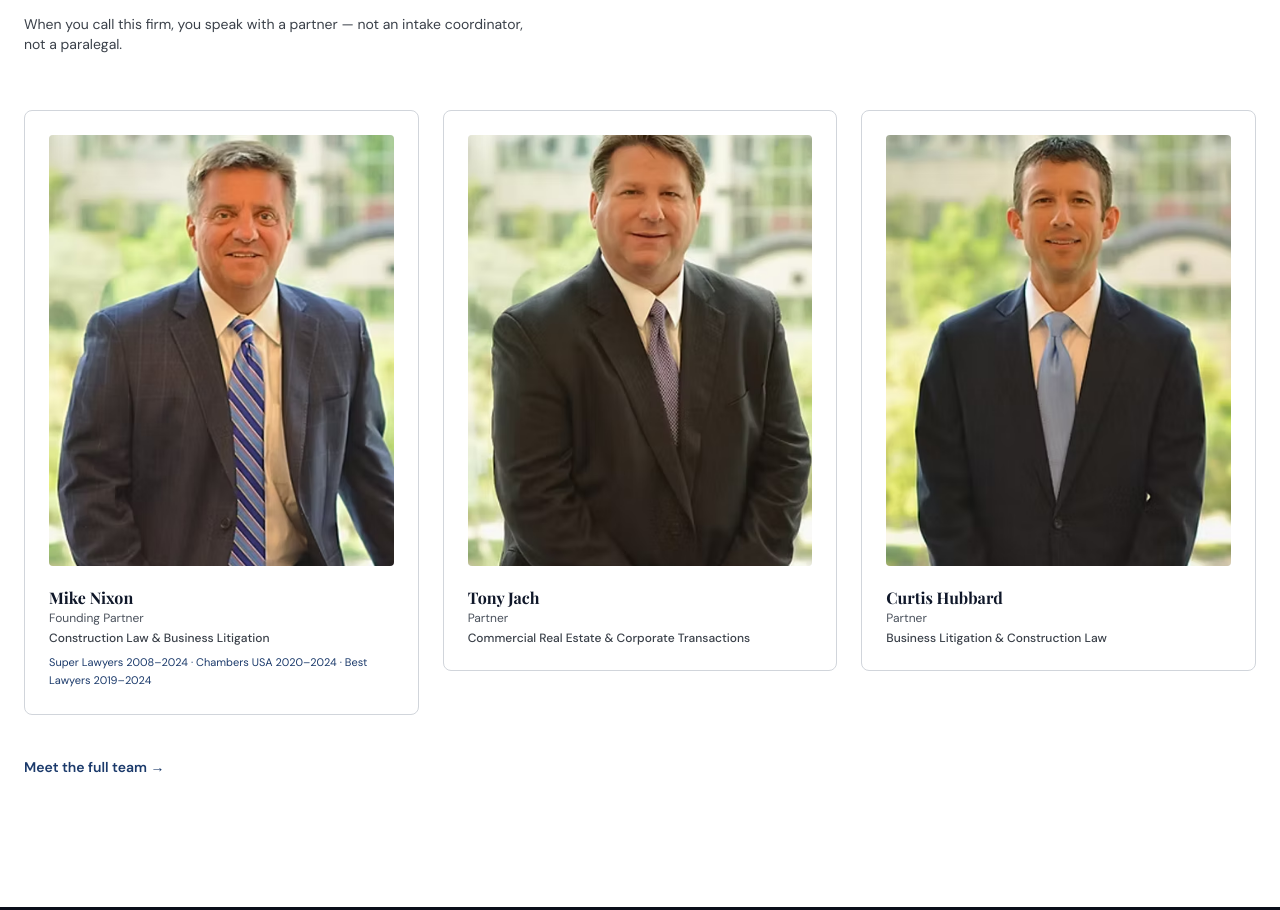
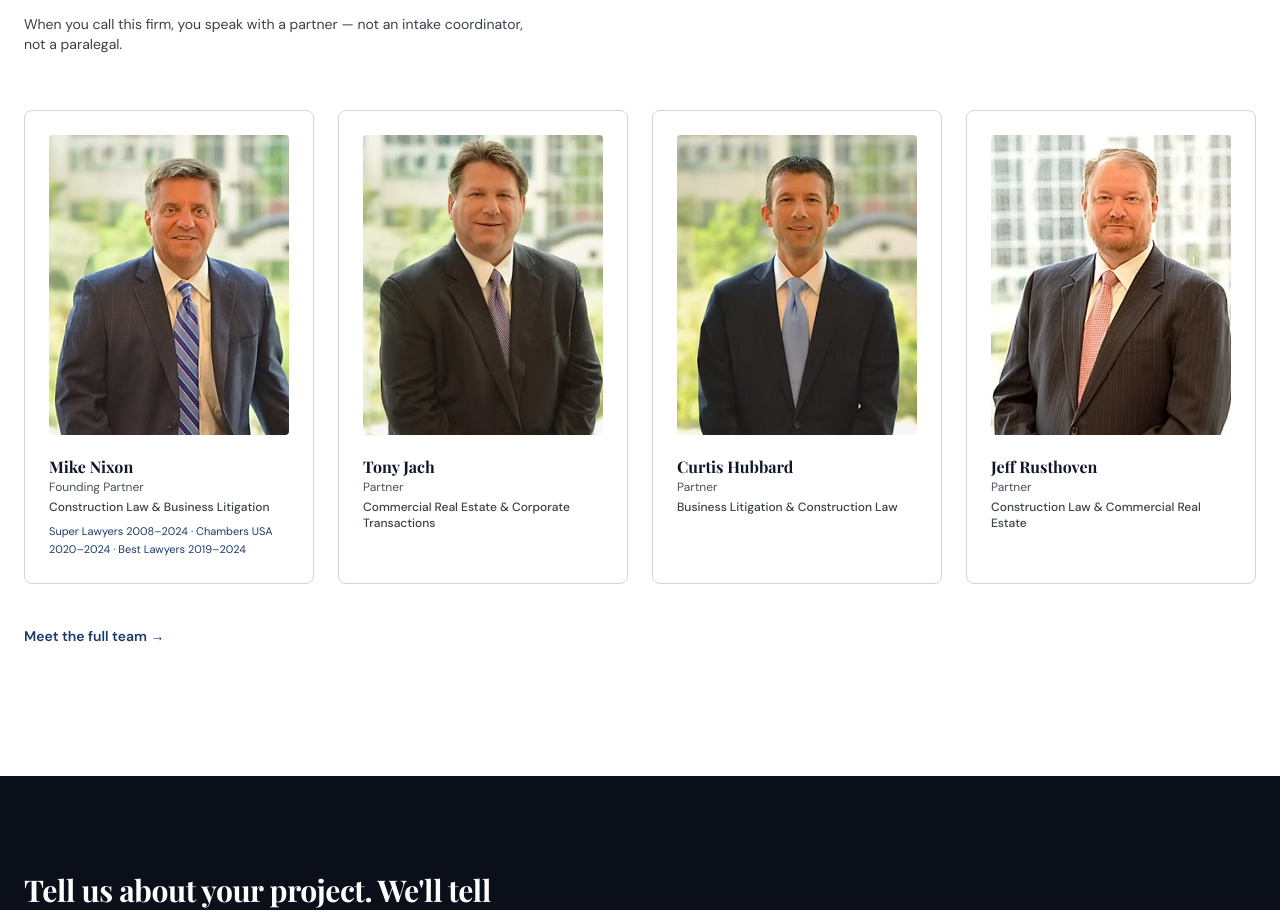
Before and after one commit to owennixar/njh-law, a Next.js app: page / in a window 1280 px wide. Shown: the part 2912-3822 px from the top of the page. Built offline with nearby package versions, Linux system fonts and the light colour scheme; a web font is replaced by a local one.

Commit message:
Fix attorney cards equal height, photo crop, add Rusthoven

```diff
--- a/src/app/page.tsx
+++ b/src/app/page.tsx
@@ -121,6 +121,14 @@ const partners = [
     focus: "Business Litigation & Construction Law",
     slug: "curtis-hubbard",
     photo: "/images/curtis_hubbard.avif",
+    recognitions: "",
+  },
+  {
+    name: "Jeff Rusthoven",
+    title: "Partner",
+    focus: "Construction Law & Commercial Real Estate",
+    slug: "jeffery-rusthoven",
+    photo: "/images/jeff_rusthoven.avif",
     recognitions: "",
   },
 ];
@@ -373,19 +381,19 @@ export default function HomePage() {
             </p>
           </FadeIn>
 
-          <div className="mt-14 grid gap-6 sm:grid-cols-2 lg:grid-cols-3">
+          <div className="mt-14 grid gap-6 sm:grid-cols-2 lg:grid-cols-4">
             {partners.map((attorney, i) => (
               <FadeIn key={attorney.slug} delay={i * 0.05}>
                 <Link
                   href={`/attorneys/${attorney.slug}`}
-                  className="card-hover group block rounded-lg border border-charcoal-200 p-6"
+                  className="card-hover group flex h-full flex-col rounded-lg border border-charcoal-200 p-6"
                 >
                   <div className="relative aspect-[4/5] overflow-hidden rounded bg-charcoal-100">
                     <Image
                       src={attorney.photo}
                       alt={`${attorney.name}, Dallas construction and business attorney`}
                       fill
-                      className="object-cover"
+                      className="object-cover object-top"
                       sizes="(max-width: 768px) 100vw, 33vw"
                     />
                   </div>
```
